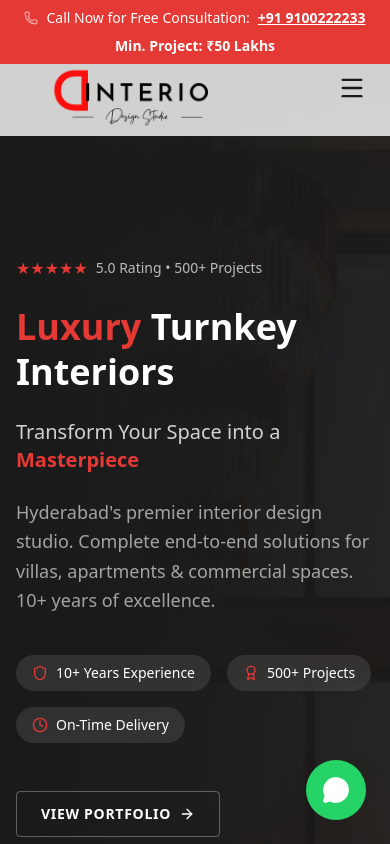
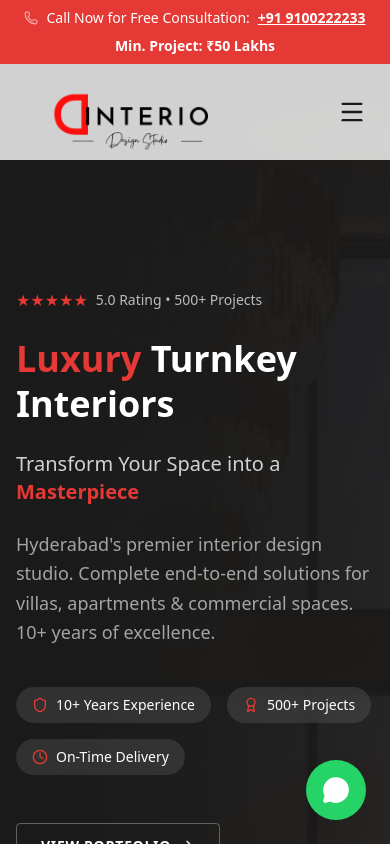
Before and after one commit to ivamsiyakasiri/dinterio-website, a Next.js app: page /landing in a window 390 px wide. Shown: the top 844 px of the page. Built offline with nearby package versions, Linux system fonts and the light colour scheme.

Commit message:
Aggressive fix for mobile logo overlap on landing page

```diff
--- a/src/components/LandingClient.tsx
+++ b/src/components/LandingClient.tsx
@@ -63,7 +63,7 @@ export default function LandingClient() {
             </div>
 
             {/* Hero Section */}
-            <section className="pt-48 md:pt-16 min-h-screen relative overflow-hidden flex items-center">
+            <section className="pt-56 md:pt-16 min-h-screen relative overflow-hidden flex items-center">
                 {/* Background */}
                 <div className="absolute inset-0">
                     <img src="/images/hero-1.png" alt="Luxury Interior" className="w-full h-full object-cover opacity-30" />
--- a/src/components/layout/Navbar.tsx
+++ b/src/components/layout/Navbar.tsx
@@ -47,7 +47,7 @@ const Navbar = () => {
       <nav
         className={cn(
           "fixed w-full z-40 transition-all duration-300",
-          isLanding ? "top-10 md:top-8" : "top-0 md:top-8",
+          isLanding ? "top-16 md:top-8" : "top-0 md:top-8",
           scrolled ? "bg-white/95 backdrop-blur-md shadow-lg py-2 text-dark" : "bg-white/80 backdrop-blur-md py-4 text-dark"
         )}
       >
```
